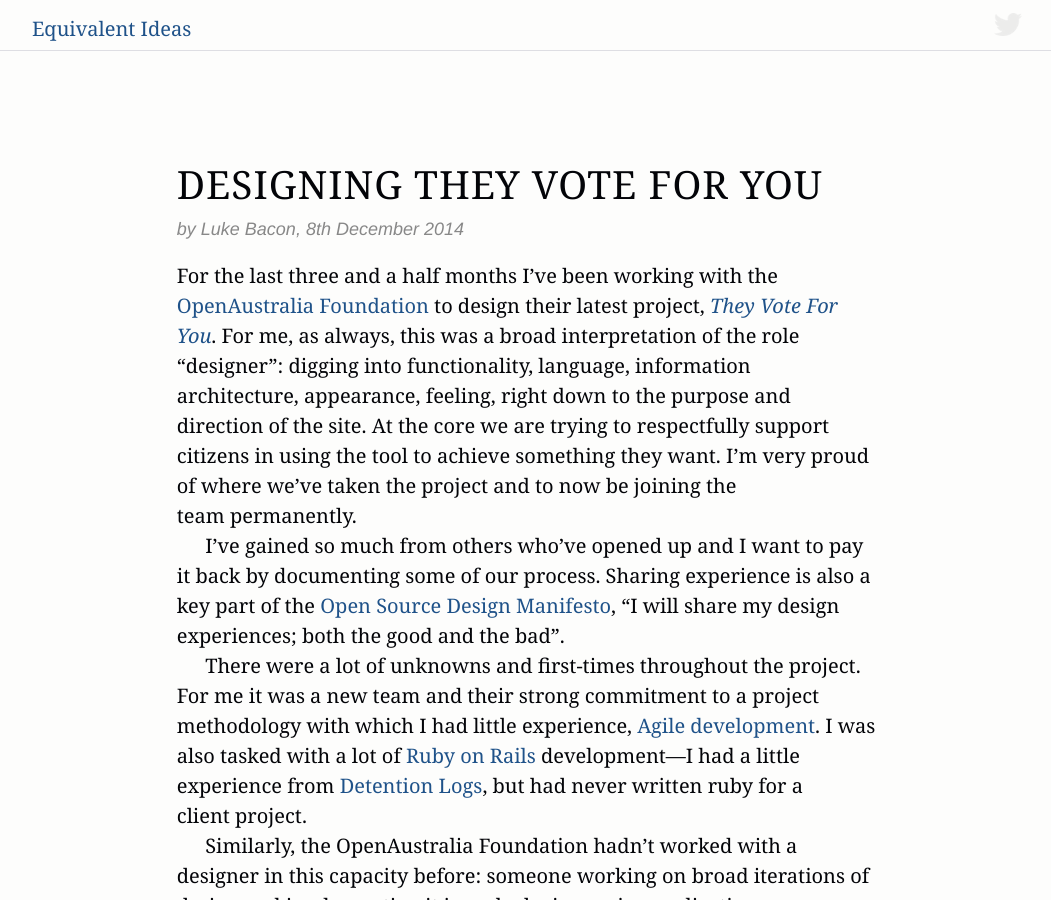
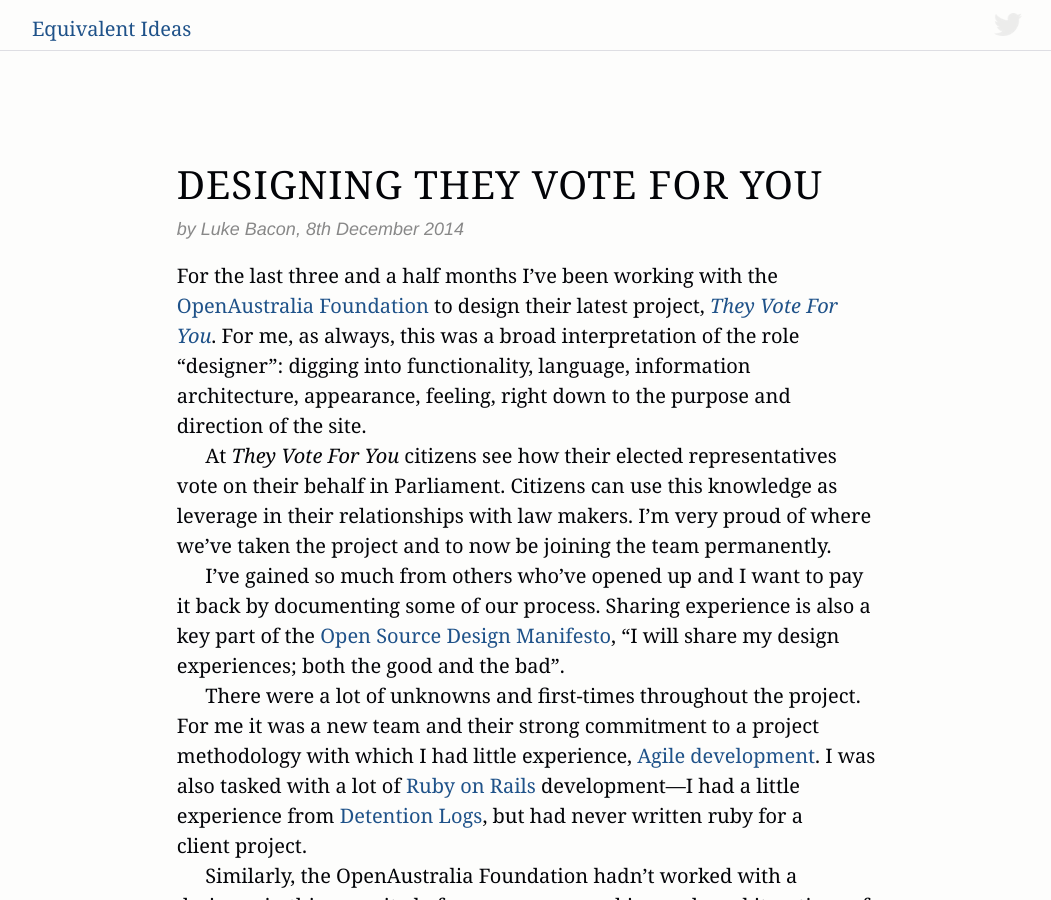
Before and after one commit to equivalentideas/home, a Jekyll site: the page built from _posts/2014-12-08-designing-they-vote-for-you.markdown, in a window 1280 px wide and 900 px high. Shown: the whole window, without its empty margins (113-1164 px from the left). Built offline with Jekyll 4.4.1, drawn with Linux system fonts in a browser that asks for light colours; nearby versions of some CDN libraries; Markdown is read by kramdown in place of the engine named in the settings.

Commit message:
split up opening to explain a little more about They Vote For You

```diff
--- a/_posts/2014-12-08-designing-they-vote-for-you.markdown
+++ b/_posts/2014-12-08-designing-they-vote-for-you.markdown
@@ -6,7 +6,9 @@
 description: "My experience designing in a new team and adapting to a new process"
 ---
 
-For the last three and a half months I’ve been working with the [OpenAustralia Foundation](https://www.openaustraliafoundation.org.au/) to design their latest project, *[They Vote For You](http://theyvoteforyou.org.au)*. For me, as always, this was a broad interpretation of the role “designer”: digging into functionality, language, information architecture, appearance, feeling, right down to the purpose and direction of the site. At the core we are trying to respectfully support citizens in using the tool to achieve something they want. I’m very proud of where we’ve taken the project and to now be joining the team permanently.
+For the last three and a half months I’ve been working with the [OpenAustralia Foundation](https://www.openaustraliafoundation.org.au/) to design their latest project, *[They Vote For You](http://theyvoteforyou.org.au)*. For me, as always, this was a broad interpretation of the role “designer”: digging into functionality, language, information architecture, appearance, feeling, right down to the purpose and direction of the site.
+
+At *They Vote For You* citizens see how their elected representatives vote on their behalf in Parliament. Citizens can use this knowledge as leverage in their relationships with law makers. I’m very proud of where we’ve taken the project and to now be joining the team permanently.
 
 I’ve gained so much from others who’ve opened up and I want to pay it back by documenting some of our process. Sharing experience is also a key part of the [Open Source Design Manifesto](http://designopen.org/blogging_about/the-open-source-design-manifesto/), “I will share my design experiences; both the good and the bad”.
 
```
